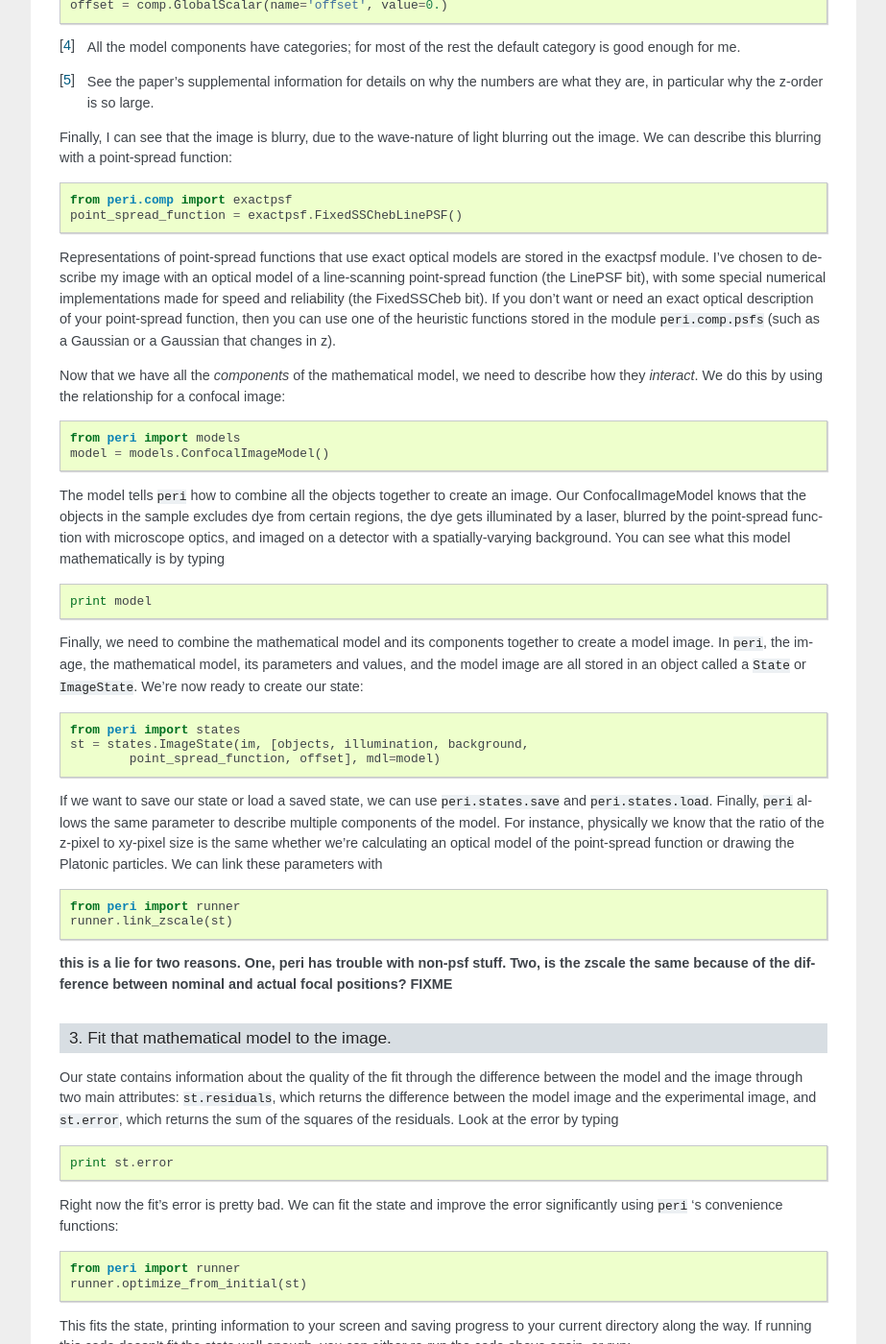
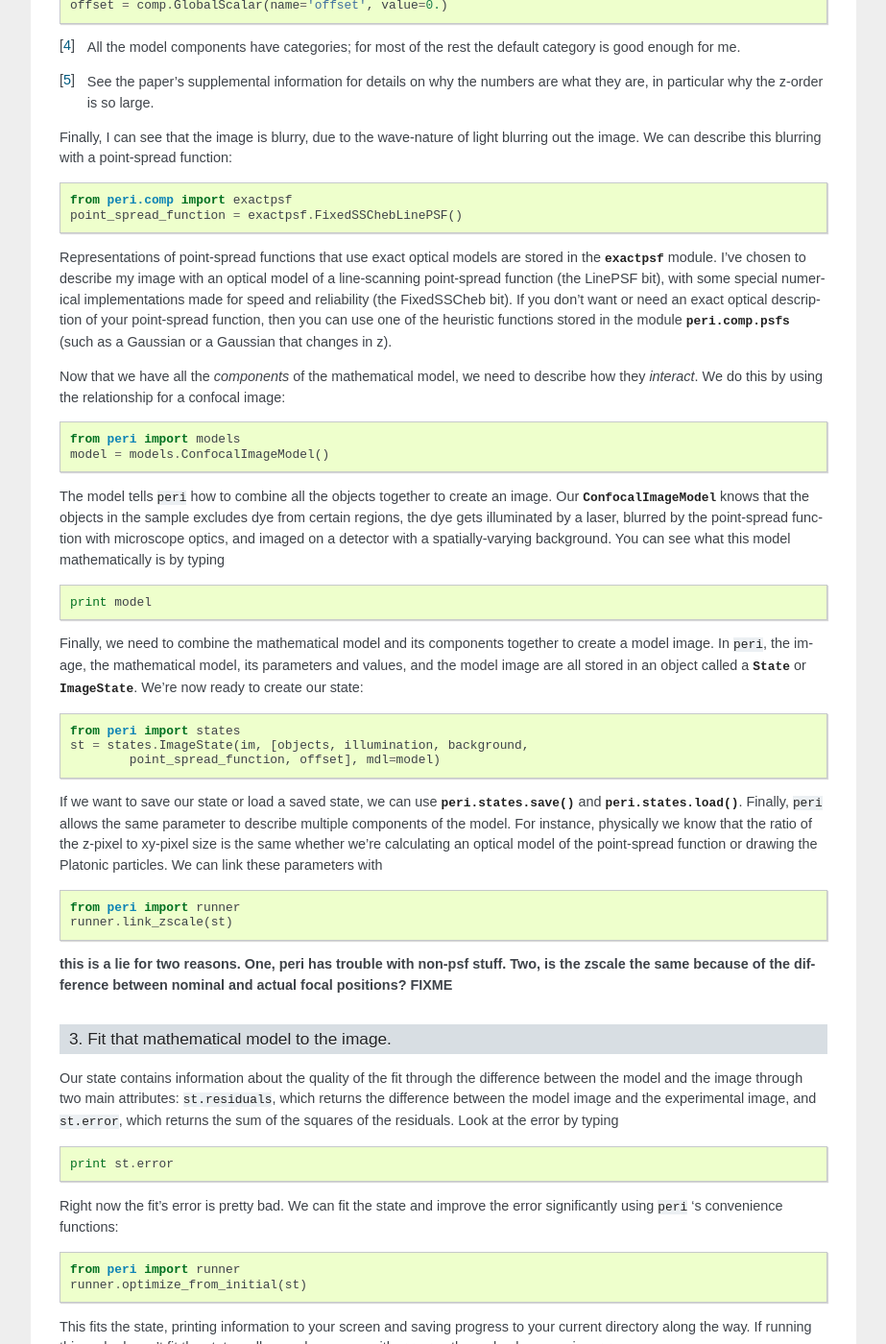
Before and after one commit to peri-source/peri, a Sphinx documentation site: the page built from docs/walkthrough.rst, in a window 1280 px wide and 1400 px high, scrolled down 5176 px. Shown: the whole window at 96% size, without its empty margins (198-1121 px from the left). Built offline with Sphinx 7.4.7, drawn with Linux system fonts in a browser that asks for light colours; part of the change alters nothing that is shown; some of the changed text lies outside the part shown.

```diff
--- a/docs/walkthrough.rst
+++ b/docs/walkthrough.rst
@@ -73,7 +73,7 @@ Then, open your Python interpreter and type:
 
 This creates an object which contains rescaled raw data and allows for small
 manipulations of the image by ``peri``. If you'd like to look at the image
-interactively, you can use the ``OrthoViewer``
+interactively, you can use the :class:`~peri.viz.interaction.OrthoViewer`.
 
 .. code-block:: python
 
@@ -128,9 +128,9 @@ and the following code:
 All the model components in ``peri`` are stored in the module ``peri.comp``.
 The components describing the microscope sample being imaged are stored in
 ``peri.comp.objs``, which we import in the first line. In the next line, we
-create a coverslip, which is described by a ``peri.comp.objs.Slab`` object.
-Finally, in the last line we create a collection of spheres, described by
-``peri.comp.objs.PlatonicSpheresCollection``.
+create a coverslip, which is described by a :class:`peri.comp.objs.Slab`
+object. Finally, in the last line we create a collection of spheres, described
+by :class:`peri.comp.objs.PlatonicSpheresCollection`.
 
 To speed up ``peri`` 's fit of the model, I've created both of these objects
 with reasonable initial guesses for the objects' parameters. By looking at the
@@ -141,8 +141,8 @@ flat coverslip is a good enough initial guess. Likewise, I've used a centroid
 algorithm (trackpy) to do a reasonable job finding most of the spheres in the
 image; the position guess for this is saved as ``'particle-positions.npy'``
 [1]_. You can check the quality of this initial guess with the
-``OrthoPrefeature``, which overlays the image with the extracted particle
-positions:
+:class:`~peri.viz.interaction.OrthoPrefeature`, which overlays the image with
+the extracted particle positions:
 
 .. code-block:: python
 
@@ -177,7 +177,7 @@ separately. We can do this by grouping these two objects together:
     objects = comp.ComponentCollection([particles, coverslip], category='obj')
 
 A group of any model components is described by a
-``peri.comp.ComponentCollection``. Since we've collected these components
+:class:`peri.comp.ComponentCollection`. Since we've collected these components
 together, we describe them (``category='obj'``) so ``peri`` can identify to
 which part of the model they belong.
 
@@ -192,7 +192,7 @@ imperfections. We can create this object with this snippet:
 
 Mathematically, we can describe the illumination as some sort of continuous
 field defined over the image. These field-like descriptions are stored in the
-module ``peri.comp.ilms``, which we import in the first line. A quick look at
+module :mod:`peri.comp.ilms`, which we import in the first line. A quick look at
 the module shows that there are a sizeable number of possible illumination
 field descriptions. All of these conceptually do the same thing, but they are
 each parameterized slightly differently. After a lot of experimentation, I've
@@ -260,13 +260,13 @@ function:
     point_spread_function = exactpsf.FixedSSChebLinePSF()
 
 Representations of point-spread functions that use exact optical models are
-stored in the exactpsf module. I've chosen to describe my image with an optical
-model of a line-scanning point-spread function (the LinePSF bit), with some
-special numerical implementations made for speed and reliability (the
-FixedSSCheb bit). If you don't want or need an exact optical description of
-your point-spread function, then you can use one of the heuristic functions
-stored in the module ``peri.comp.psfs`` (such as a Gaussian or a Gaussian that
-changes in z).
+stored in the :mod:`~peri.comp.exactpsf` module. I've chosen to describe my
+image with an optical model of a line-scanning point-spread function (the
+LinePSF bit), with some special numerical implementations made for speed and
+reliability (the FixedSSCheb bit). If you don't want or need an exact optical
+description of your point-spread function, then you can use one of the
+heuristic functions stored in the module :mod:`peri.comp.psfs` (such as a
+Gaussian or a Gaussian that changes in z).
 
 Now that we have all the *components* of the mathematical model, we need to
 describe how they *interact*. We do this by using the relationship for a
@@ -278,11 +278,11 @@ confocal image:
     model = models.ConfocalImageModel()
 
 The model tells ``peri`` how to combine all the objects together to create an
-image. Our ConfocalImageModel knows that the objects in the sample excludes dye
-from certain regions, the dye gets illuminated by a laser, blurred by the
-point-spread function with microscope optics, and imaged on a detector with a
-spatially-varying background. You can see what this model mathematically is by
-typing
+image. Our :class:`~peri.models.ConfocalImageModel` knows that the objects in
+the sample excludes dye from certain regions, the dye gets illuminated by a
+laser, blurred by the point-spread function with microscope optics, and imaged
+on a detector with a spatially-varying background. You can see what this model
+mathematically is by typing
 
 .. code-block:: python
 
@@ -291,7 +291,8 @@ typing
 Finally, we need to combine the mathematical model and its components together
 to create a model image. In ``peri``, the image, the mathematical model, its
 parameters and values, and the model image are all stored in an object called a
-``State`` or ``ImageState``. We're now ready to create our state:
+:class:`~peri.states.State` or :class:`~peri.states.ImageState`. We're now
+ready to create our state:
 
 .. code-block:: python
 
@@ -300,8 +301,8 @@ parameters and values, and the model image are all stored in an object called a
             point_spread_function, offset], mdl=model)
 
 If we want to save our state or load a saved state, we can use
-``peri.states.save`` and ``peri.states.load``. Finally, ``peri`` allows the
-same parameter to describe multiple components of the model. For instance,
+:func:`peri.states.save` and :func:`peri.states.load`. Finally, ``peri`` allows
+the same parameter to describe multiple components of the model. For instance,
 physically we know that the ratio of the z-pixel to xy-pixel size is the same
 whether we're calculating an optical model of the point-spread function or
 drawing the Platonic particles. We can link these parameters with
@@ -356,7 +357,7 @@ documentation's :doc:`Optimization </optimization>` section, including how
 
 Now that we've fit our data, we need to check if the fit is good. ``peri``
 provides several ways to do this for a single state. The first step is the
-``OrthoManipulator``:
+:class:`~peri.viz.interaction.OrthoManipulator`:
 
 .. code-block:: python
 
@@ -379,9 +380,9 @@ that it's pretty good.  FIXME you should fix runner then run this again & update
    :alt: ``OrthoManipulator(st)``
    :align: center
 
-   The ``OrthoManipulator`` . You can see the raw data on the left and the fit
-   residuals on the right. The residuals are almost perfect Gaussian white
-   noise.
+   The :class:`~peri.viz.interaction.OrthoManipulator`. You can see the raw
+   data on the left and the fit residuals on the right. The residuals are
+   almost perfect Gaussian white noise.
 
 You can look closer for structure in the residuals by looking at the Fourier
 transform of the residuals (hit ``W``). Again, if you see structure in the
@@ -452,9 +453,9 @@ component! See the developer's section of the documentation to get started.
 5. If the fit is good, use the extracted information from the fit.
 ~~~~~~~~~~~~~~~~~~~~~~~~~~~~~~~~~~~~~~~~~~~~~~~~~~~~~~~~~~~~~~~~~~
 
-The ``ImageState`` contains all the fitted parameters from the image and their
-values. The parameters are named with human-readable names that describe
-briefly which component and/or what the parameter describes.
+The :class:`~peri.states.ImageState` contains all the fitted parameters from
+the image and their values. The parameters are named with human-readable names
+that describe briefly which component and/or what the parameter describes.
 
 You can get the parameters and values by typing
 
@@ -485,11 +486,11 @@ positions or radii of all the particles in the state through these commands:
 
 These will return information on *all* the particles in the state, including
 ones fit to be outside the image! You can select only the particles inside an
-image by using ``peri.test.analyze.good_particles``, which will return a
+image by using :func:`peri.test.analyze.good_particles`, which will return a
 Boolean mask that is True for particles inside the image and False for those
-outside. The ``analyze`` module has many other useful things for analyzing
-data, such as ways to calculate the packing fraction of the state and ways to
-save and load states as rapidly-loadable json files.
+outside. The :mod:`~peri.test.analyze` module has many other useful things for
+analyzing data, such as ways to calculate the packing fraction of the state and
+ways to save and load states as rapidly-loadable json files.
 
 
 Making this faster
@@ -497,7 +498,7 @@ Making this faster
 Now that we have a completely-featured image, there is no point in repeating
 the tedium above to find the best positions and radii for the next image in
 your data. You can shortcut a lot of the human time by using some of the
-convenience functions in ``peri.runner``, as described in the
+convenience functions in :mod:`peri.runner`, as described in the
 :doc:`Quickstart </quickstart>` tutorial.
 
 Checking your model even more
@@ -514,5 +515,5 @@ cause changes in the fitted parameters abover the Cramer-Rao bound. For our
 confocal images of spheres, we've found that checking the radii variation from
 frame-to-frame in a movie of freely-diffusing particles is a stringent test of
 the quality of the fit and model. This is implemented in
-``peri.test.track.calculate_state_radii_fluctuations``, which uses the
-``trackpy`` package.
+:func:`peri.test.track.calculate_state_radii_fluctuations`, which uses the
+`trackpy <http://soft-matter.github.io/trackpy/v0.3.2/>`_ package.
```
